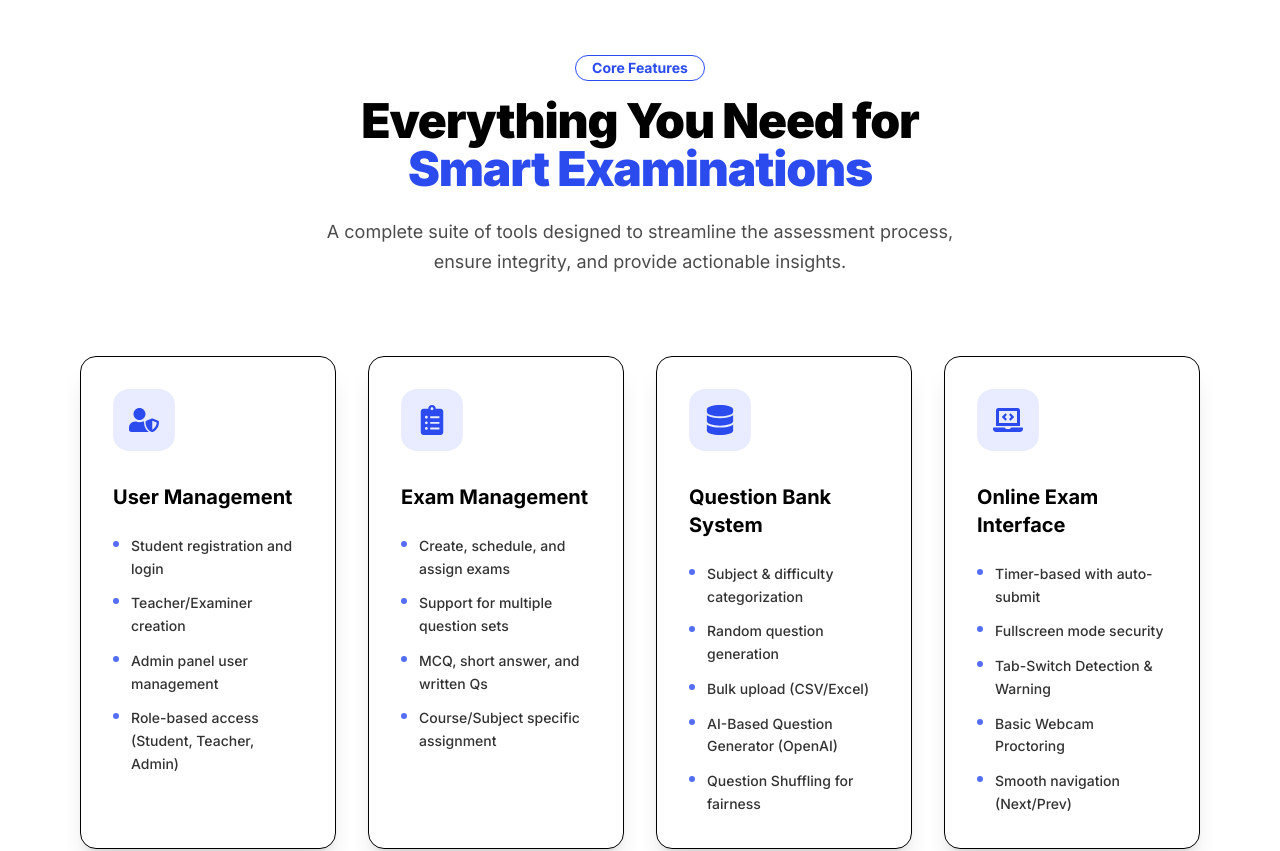
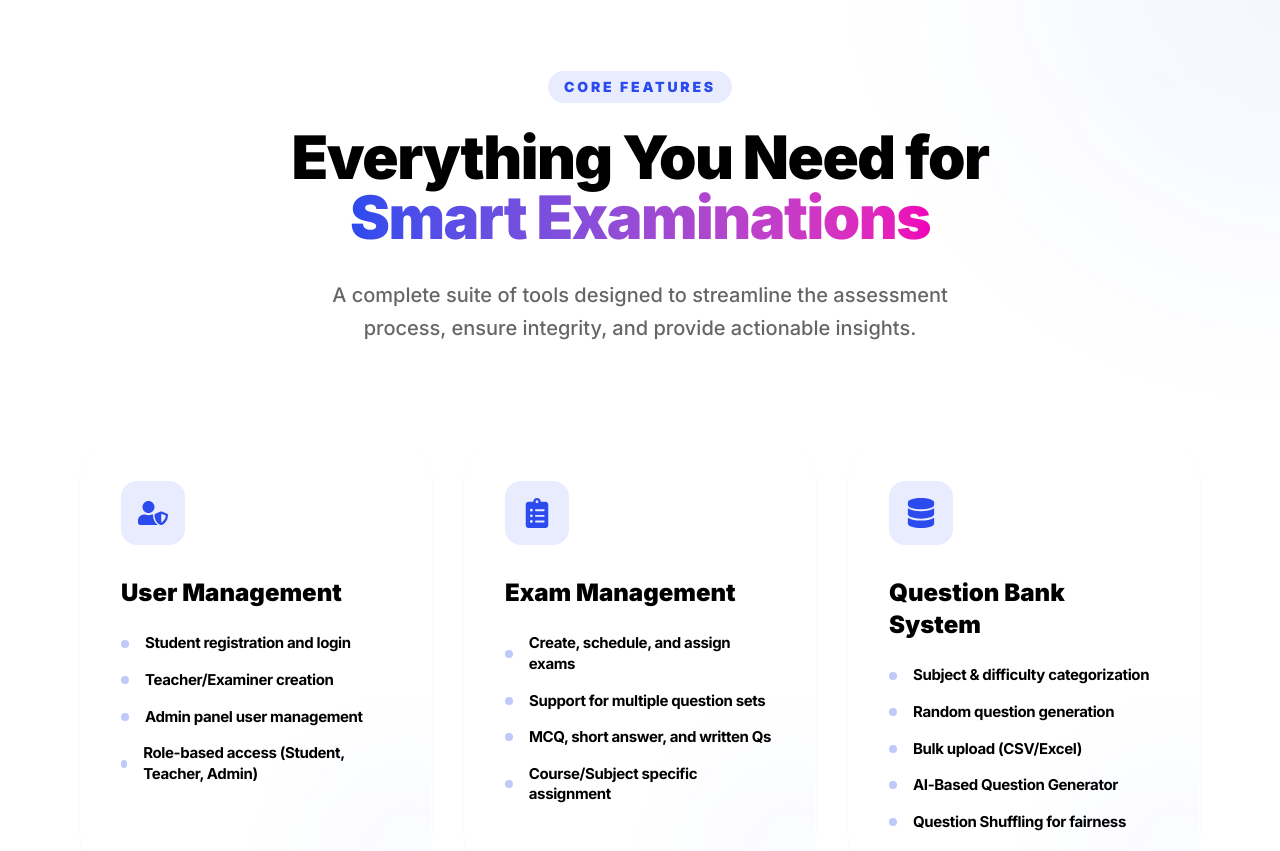
Before and after one commit to sohelma/oexam-client, a Next.js app: page / in a window 1280 px wide. Shown: the part 3620-4471 px from the top of the page. Built offline with nearby package versions, Linux system fonts and the light colour scheme.

Commit message:
some changes done with service section which was added by M.R.B Rafi

```diff
--- a/src/components/home/Hero/Services.jsx
+++ b/src/components/home/Hero/Services.jsx
@@ -1,4 +1,5 @@
-import React from "react";
+import React from 'react';
+
 import {
   FaUserShield,
   FaClipboardList,
@@ -6,81 +7,81 @@ import {
   FaLaptopCode,
   FaChartLine,
   FaCogs,
-  FaAward
-} from "react-icons/fa";
+  FaAward,
+} from 'react-icons/fa';
 
 const services = [
   {
-    title: "User Management",
-    icon: <FaUserShield className="text-3xl text-primary" />,
+    title: 'User Management',
+    icon: <FaUserShield />,
     features: [
-      "Student registration and login",
-      "Teacher/Examiner creation",
-      "Admin panel user management",
-      "Role-based access (Student, Teacher, Admin)",
+      'Student registration and login',
+      'Teacher/Examiner creation',
+      'Admin panel user management',
+      'Role-based access (Student, Teacher, Admin)',
     ],
   },
   {
-    title: "Exam Management",
-    icon: <FaClipboardList className="text-3xl text-primary" />,
+    title: 'Exam Management',
+    icon: <FaClipboardList />,
     features: [
-      "Create, schedule, and assign exams",
-      "Support for multiple question sets",
-      "MCQ, short answer, and written Qs",
-      "Course/Subject specific assignment",
+      'Create, schedule, and assign exams',
+      'Support for multiple question sets',
+      'MCQ, short answer, and written Qs',
+      'Course/Subject specific assignment',
     ],
   },
   {
-    title: "Question Bank System",
-    icon: <FaDatabase className="text-3xl text-primary" />,
+    title: 'Question Bank System',
+    icon: <FaDatabase />,
     features: [
-      "Subject & difficulty categorization",
-      "Random question generation",
-      "Bulk upload (CSV/Excel)",
-      "AI-Based Question Generator (OpenAI)",
-      "Question Shuffling for fairness",
+      'Subject & difficulty categorization',
+      'Random question generation',
+      'Bulk upload (CSV/Excel)',
+      'AI-Based Question Generator',
+      'Question Shuffling for fairness',
     ],
   },
   {
-    title: "Online Exam Interface",
-    icon: <FaLaptopCode className="text-3xl text-primary" />,
+    title: 'Online Exam Interface',
+    icon: <FaLaptopCode />,
     features: [
-      "Timer-based with auto-submit",
-      "Fullscreen mode security",
-      "Tab-Switch Detection & Warning",
-      "Basic Webcam Proctoring",
-      "Smooth navigation (Next/Prev)",
+      'Timer-based with auto-submit',
+      'Fullscreen mode security',
+      'Tab-Switch Detection & Warning',
+      'Basic Webcam Proctoring',
+      'Smooth navigation (Next/Prev)',
     ],
   },
   {
-    title: "Result & Evaluation",
-    icon: <FaAward className="text-3xl text-primary" />,
+    title: 'Result & Evaluation',
+    icon: <FaAward />,
     features: [
-      "Instant auto-marking for MCQs",
-      "Manual evaluation for written Qs",
-      "Grade & marksheet generation",
-      "Downloadable PDF results",
+      'Instant auto-marking for MCQs',
+      'Manual evaluation for written Qs',
+      'Grade & marksheet generation',
+      'Downloadable PDF results',
     ],
   },
   {
-    title: "Dashboard & Analytics",
-    icon: <FaChartLine className="text-3xl text-primary" />,
+    title: 'Dashboard & Analytics',
+    icon: <FaChartLine />,
     features: [
-      "Student performance charts",
-      "Subject-wise analysis",
-      "Attendance & participation reports",
-      "Real-time Leaderboard",
+      'Student performance charts',
+      'Subject-wise analysis',
+      'Attendance & participation reports',
+      'Real-time Leaderboard',
     ],
   },
   {
-    title: "Technical Features",
-    icon: <FaCogs className="text-3xl text-primary" />,
+    title: 'Technical Features',
+    icon: <FaCogs />,
     features: [
-      "Responsive (Mobile/Desktop)",
-      "Database backup system",
-      "English & Bangla support",
-      "Exam Resume Logic (Power Failure)",
-      "Fast & scalable architecture",
+      'Responsive (Mobile/Desktop)',
+      'Database backup system',
+      'English & Bangla support',
+      'Exam Resume Logic',
+      'Fast & scalable architecture',
     ],
   },
 ];
@@ -88,53 +89,66 @@ const services = [
 export default function Services() {
   return (
     <section
-      className="py-20 bg-base-100 relative overflow-hidden"
+      className="py-24 bg-base-100 relative overflow-hidden"
       id="services"
     >
-      {/* Background Decor */}
-      <div className="absolute top-1/2 left-0 -z-10 w-[600px] h-[600px] bg-secondary/5 blur-[120px] rounded-full -translate-y-1/2"></div>
+      {/* Dynamic Background Elements */}
+      <div className="absolute top-0 right-0 w-[500px] h-[500px] bg-primary/5 blur-[120px] rounded-full -mr-64 -mt-64"></div>
+      <div className="absolute bottom-0 left-0 w-[500px] h-[500px] bg-secondary/5 blur-[120px] rounded-full -ml-64 -mb-64"></div>
 
-      <div className="mx-auto w-full max-w-[1440px] px-4 md:px-10 lg:px-20">
-        <div className="text-center mb-20">
-          <div className="badge badge-primary badge-outline font-bold mb-4 py-3 px-4">
+      <div className="mx-auto w-full max-w-[1440px] px-6 md:px-10 lg:px-20 relative z-10">
+        <div className="text-center mb-24">
+          <span className="inline-block px-4 py-1.5 mb-6 text-sm font-black tracking-[0.2em] uppercase bg-primary/10 text-primary rounded-full">
             Core Features
-          </div>
-          <h2 className="text-4xl md:text-5xl font-black text-base-content tracking-tight mb-6">
-            Everything You Need for <br />{' '}
-            <span className="text-primary">Smart Examinations</span>
+          </span>
+          <h2 className="text-4xl md:text-6xl font-black text-base-content tracking-tight mb-8">
+            Everything You Need for <br />
+            <span className="text-transparent bg-clip-text bg-gradient-to-r from-primary to-secondary">
+              Smart Examinations
+            </span>
           </h2>
-          <p className="max-w-2xl mx-auto text-lg opacity-70 leading-relaxed">
+          <p className="max-w-2xl mx-auto text-xl opacity-60 leading-relaxed font-medium">
             A complete suite of tools designed to streamline the assessment
             process, ensure integrity, and provide actionable insights.
           </p>
         </div>
 
-        <div className="grid grid-cols-1 md:grid-cols-2 lg:grid-cols-3 xl:grid-cols-4 gap-8">
+        <div className="grid grid-cols-1 md:grid-cols-2 lg:grid-cols-3 gap-8">
           {services.map((service, index) => (
             <div
               key={index}
-              className={`card bg-base-100 shadow-xl border border-base-200 hover:shadow-2xl hover:-translate-y-2 transition-all duration-300 ${index === 6 ? 'md:col-span-2 lg:col-span-1 xl:col-span-1' : ''}`}
+              className="group relative p-[1px] rounded-[2.5rem] bg-gradient-to-b from-base-200 to-transparent hover:from-primary/50 transition-all duration-500 shadow-sm hover:shadow-2xl hover:shadow-primary/20"
             >
-              <div className="card-body p-8">
-                <div className="mb-6 p-4 bg-primary/10 w-fit rounded-2xl text-primary">
-                  {service.icon}
+              <div className="relative h-full bg-base-100 rounded-[2.4rem] p-10 overflow-hidden flex flex-col">
+                {/* Icon Box */}
+                <div className="mb-8 relative">
+                  <div className="w-16 h-16 flex items-center justify-center rounded-2xl bg-primary/10 text-primary text-3xl group-hover:bg-primary group-hover:text-white transition-all duration-500 z-10 relative">
+                    {service.icon}
+                  </div>
+                  <div className="absolute top-0 left-0 w-16 h-16 bg-primary/30 blur-2xl opacity-0 group-hover:opacity-100 transition-opacity duration-500"></div>
                 </div>
-                <h3 className="card-title text-xl font-bold mb-4">
+
+                {/* Content */}
+                <h3 className="text-2xl font-black mb-6 text-base-content group-hover:text-primary transition-colors">
                   {service.title}
                 </h3>
-                <ul className="space-y-3">
+
+                <ul className="space-y-4 flex-grow">
                   {service.features.map((feature, idx) => (
                     <li
                       key={idx}
-                      className="flex items-start gap-3 opacity-80 group"
+                      className="flex items-center gap-4 text-base-content/70"
                     >
-                      <span className="mt-1.5 w-1.5 h-1.5 rounded-full bg-primary flex-shrink-0 group-hover:bg-secondary transition-colors"></span>
-                      <span className="text-sm font-medium leading-relaxed">
+                      <div className="w-2 h-2 rounded-full bg-primary/30 group-hover:bg-primary group-hover:scale-125 transition-all duration-300"></div>
+                      <span className="text-[15px] font-bold tracking-tight leading-snug">
                         {feature}
                       </span>
                     </li>
                   ))}
                 </ul>
+
+                {/* Background Decor for Card */}
+                <div className="absolute -bottom-10 -right-10 w-32 h-32 bg-primary/5 rounded-full blur-3xl group-hover:bg-primary/10 transition-colors"></div>
               </div>
             </div>
           ))}
```
